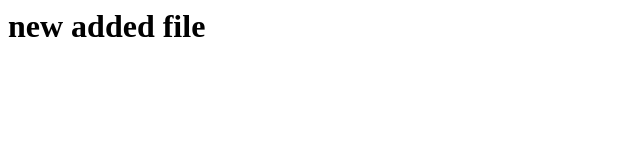
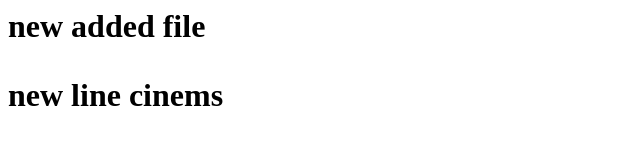
Before and after one commit to MityaSorokin/git_rep, a plain HTML site: page index.html in a window 1280 px wide. Shown: the whole page, without its empty margins (0-640 px from the left). Drawn offline with Linux system fonts and the light colour scheme.

Commit message:
changes in index.html

```diff
--- a/index.html
+++ b/index.html
@@ -1 +1,2 @@
 <h1>new added file<h1>
+<p>new line cinems<p>
```
